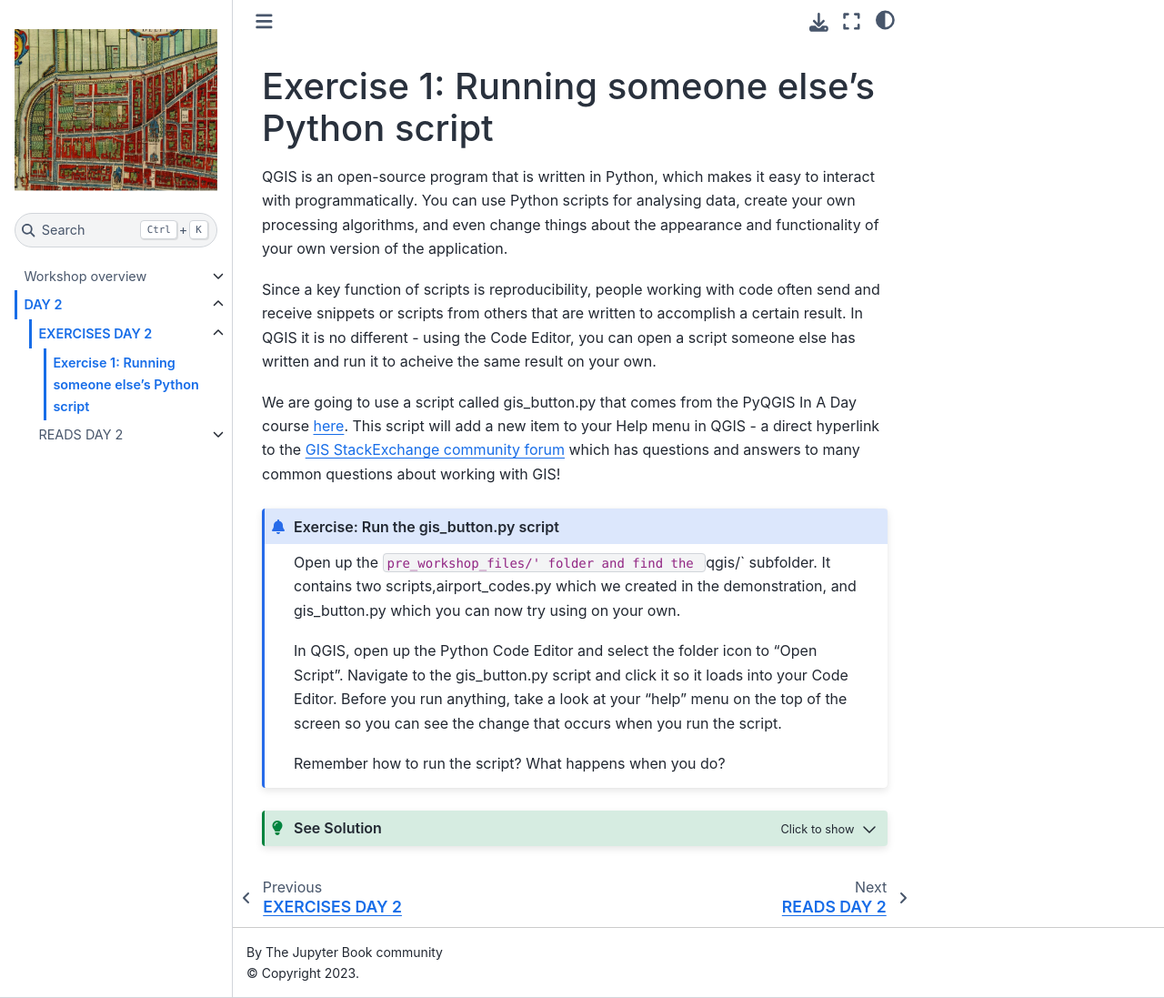
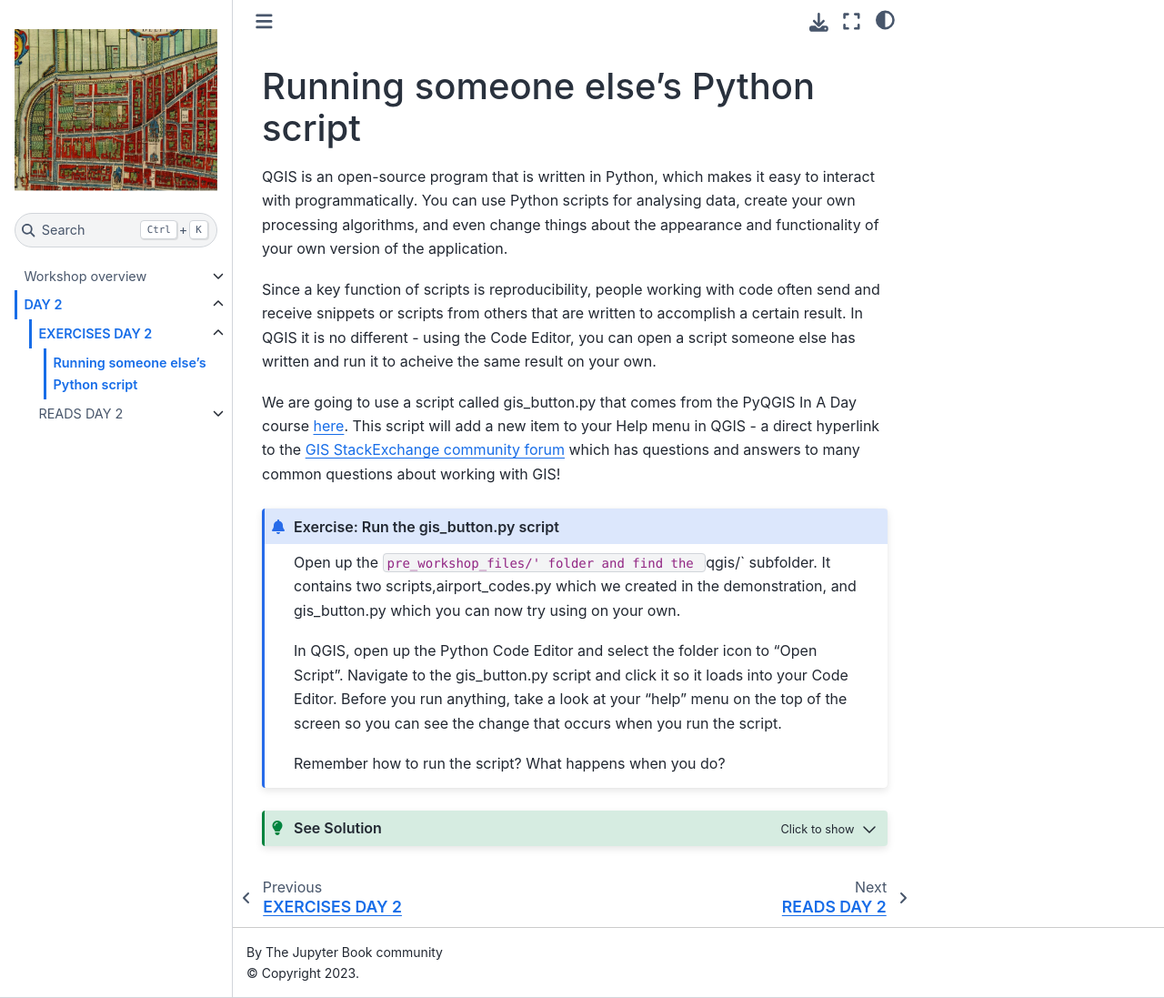
Before and after one commit to the-magnificents/04-02-2021-Carpentry-for-HGIS, a Jupyter Book: the page built from 02_Day_2_Python_GIS/exercise/B0_exercise1_qgis.md, in a window 1280 px wide and 1097 px high. Shown: the whole window at 91% size. Built offline with Jupyter Book 1.0.4 settings and Sphinx 7.4.7 and the Sphinx Book theme 1.1.4, drawn with Linux system fonts in a browser that asks for light colours; pages that are not in the unit, such as notebooks, are missing from menus.

Commit message:
updated name of exercise 1 day 2

```diff
--- a/02_Day_2_Python_GIS/exercise/B0_exercise1_qgis.md
+++ b/02_Day_2_Python_GIS/exercise/B0_exercise1_qgis.md
@@ -1,4 +1,4 @@
-# Exercise 1: Running someone else's Python script
+# Running someone else's Python script
 
 QGIS is an open-source program that is written in Python, which makes it easy to interact with programmatically. You can use Python scripts for analysing data, create your own processing algorithms, and even change things about the appearance and functionality of your own version of the application.
 
```
